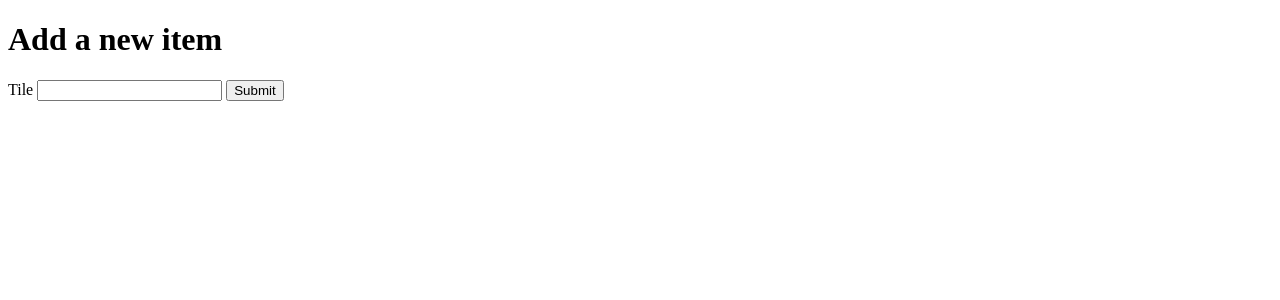
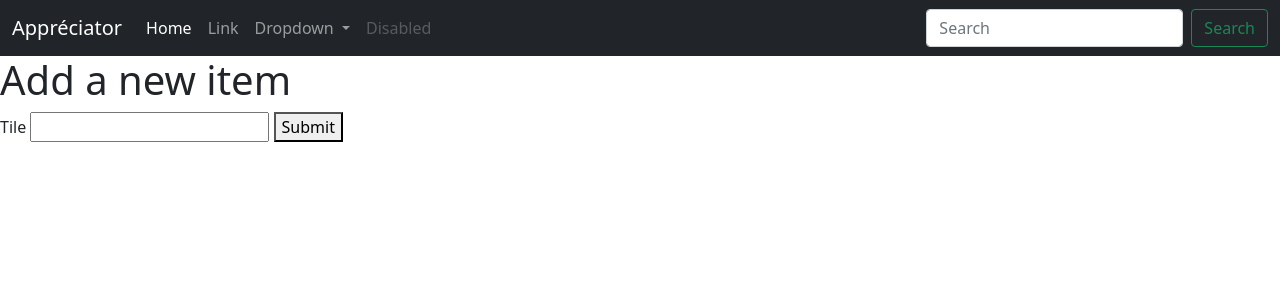
Before and after one commit to Anthony-AGTN/appreciator, a PHP site: template src/View/Item/add.html.twig in a window 1280 px wide. Shown: the top 300 px of the page. Run offline with PHP 8.4, Linux system fonts and the light colour scheme; the template is opened without the code that fills it, so the values that code supplies are empty; some libraries are stand-ins or nearby versions.

Commit message:
add navbar

```diff
--- a/composer.json
+++ b/composer.json
@@ -10,7 +10,8 @@
     "minimum-stability": "stable",
     "require": {
         "twig/twig": "^3.1",
-        "ext-pdo": "*"
+        "ext-pdo": "*",
+        "twbs/bootstrap": "5.1.3"
     },
     "require-dev": {
         "filp/whoops": "^2.14",
--- /dev/null
+++ b/src/View/component/_navbar.html.twig
@@ -0,0 +1,42 @@
+<nav class="navbar navbar-expand-lg navbar-dark bg-dark">
+	<div class="container-fluid">
+		<a class="navbar-brand" href="#">Appréciator</a>
+		<button class="navbar-toggler" type="button" data-bs-toggle="collapse" data-bs-target="#navbarSupportedContent" aria-controls="navbarSupportedContent" aria-expanded="false" aria-label="Toggle navigation">
+			<span class="navbar-toggler-icon"></span>
+		</button>
+		<div class="collapse navbar-collapse" id="navbarSupportedContent">
+			<ul class="navbar-nav me-auto mb-2 mb-lg-0">
+				<li class="nav-item">
+					<a class="nav-link active" aria-current="page" href="#">Home</a>
+				</li>
+				<li class="nav-item">
+					<a class="nav-link" href="#">Link</a>
+				</li>
+				<li class="nav-item dropdown">
+					<a class="nav-link dropdown-toggle" href="#" id="navbarDropdown" role="button" data-bs-toggle="dropdown" aria-expanded="false">
+						Dropdown
+					</a>
+					<ul class="dropdown-menu" aria-labelledby="navbarDropdown">
+						<li>
+							<a class="dropdown-item" href="#">Action</a>
+						</li>
+						<li>
+							<a class="dropdown-item" href="#">Another action</a>
+						</li>
+						<li><hr class="dropdown-divider"></li>
+						<li>
+							<a class="dropdown-item" href="#">Something else here</a>
+						</li>
+					</ul>
+				</li>
+				<li class="nav-item">
+					<a class="nav-link disabled">Disabled</a>
+				</li>
+			</ul>
+			<form class="d-flex">
+				<input class="form-control me-2" type="search" placeholder="Search" aria-label="Search">
+				<button class="btn btn-outline-success" type="submit">Search</button>
+			</form>
+		</div>
+	</div>
+</nav>
--- a/src/View/layout.html.twig
+++ b/src/View/layout.html.twig
@@ -6,13 +6,21 @@
 		<meta name="viewport" content="width=device-width, initial-scale=1">
 		<link rel="icon" href="/assets/images/favicon.png">
 
-    <title>{% block title %}Appréciator{% endblock %}</title>
+		<title>
+			{% block title %}Appréciator
+			{% endblock %}
+		</title>
 
+		{% block stylesheet %}
+			<link href='https://cdn.jsdelivr.net/npm/bootstrap@5.1.3/dist/css/bootstrap.min.css' rel="stylesheet" integrity="sha384-1BmE4kWBq78iYhFldvKuhfTAU6auU8tT94WrHftjDbrCEXSU1oBoqyl2QvZ6jIW3" crossorigin="anonymous">
+			<script src="https://cdn.jsdelivr.net/npm/bootstrap@5.1.3/dist/js/bootstrap.bundle.min.js" integrity="sha384-ka7Sk0Gln4gmtz2MlQnikT1wXgYsOg+OMhuP+IlRH9sENBO0LRn5q+8nbTov4+1p" crossorigin="anonymous"></script>
 			<link rel="stylesheet" href="/assets/css/style.css">
-    {% block stylesheet %}{% endblock %}
+		{% endblock %}
+
 	</head>
 
 	<body>
+        {% include "component/_navbar.html.twig" %}
 		{% block content %}{% endblock %}
 		{% block javascript %}{% endblock %}
 	</body>
```
Also changed, not shown: 1 other file. Lines whose indentation alone changed are shown as unchanged.
